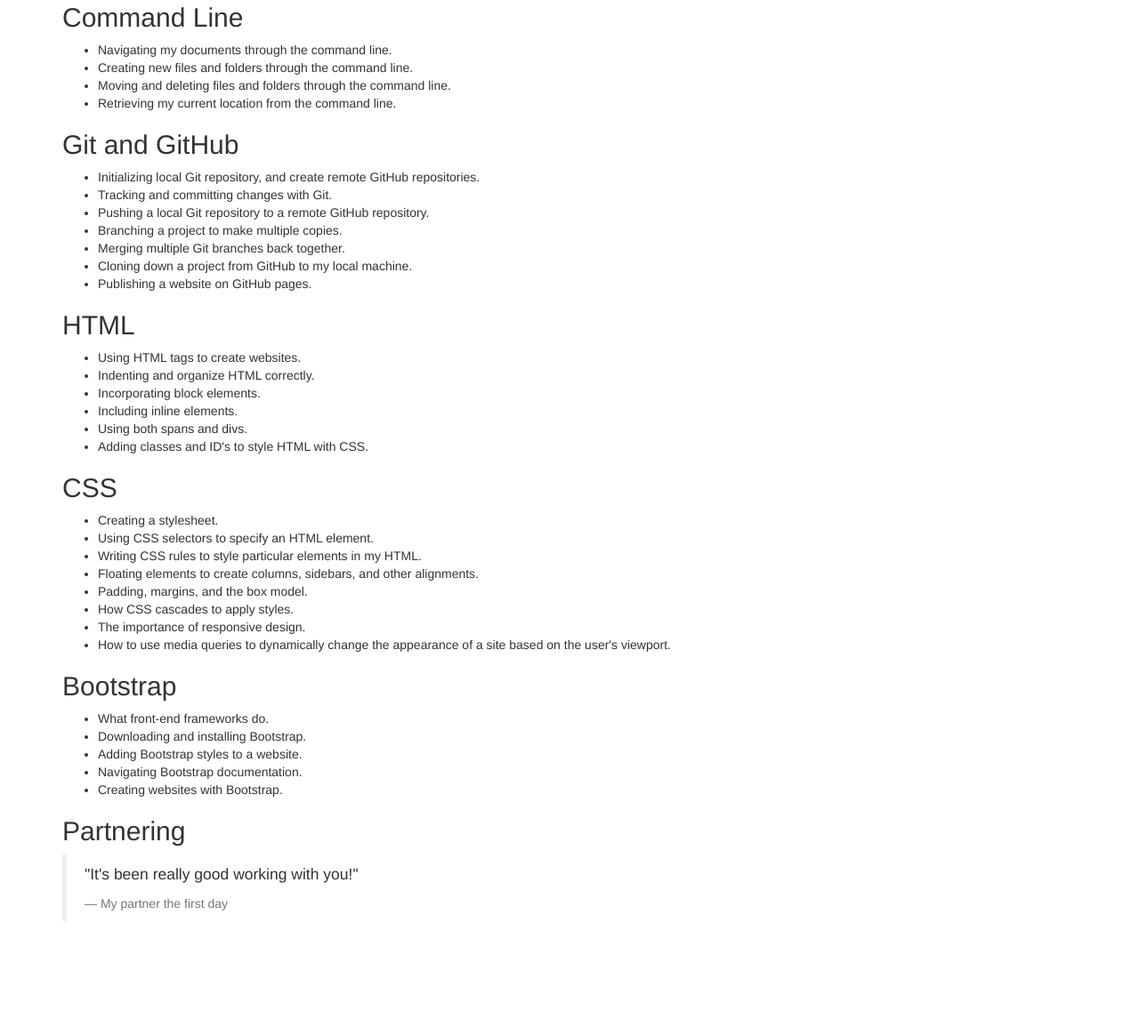
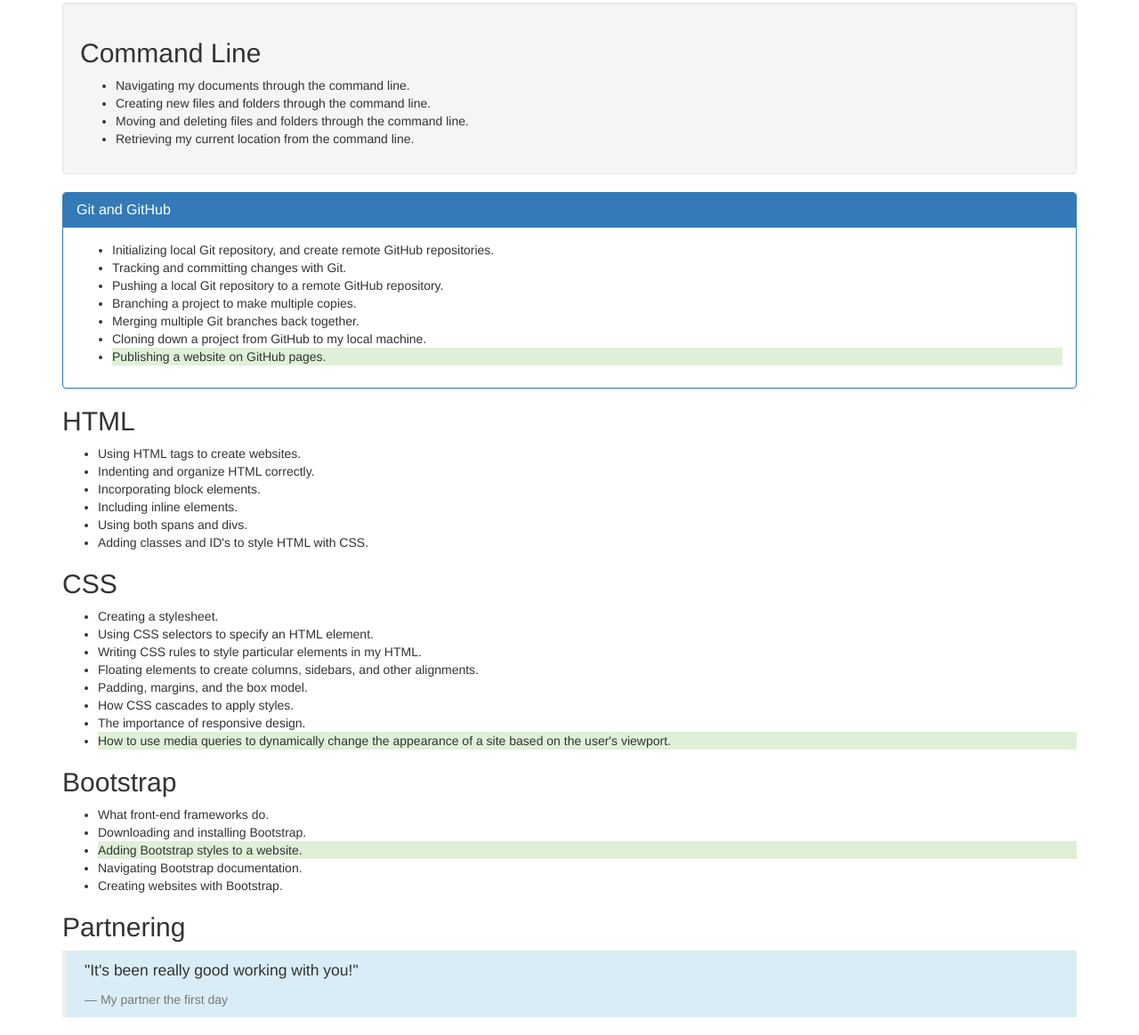
Before and after one commit to Mathew29/week-in-review, a plain HTML site: page index.html in a window 1280 px wide. Shown: the part 267-1431 px from the top of the page at 89% size. Before the commit the page ends 1323 px from the top, so only its background shows below. Drawn offline with Linux system fonts and the light colour scheme.

Commit message:
add panel classes

```diff
--- a/index.html
+++ b/index.html
@@ -13,6 +13,7 @@
         I've almost finished my first week at Epicodus. Here are some of the things I've learned so far:
         </p>
     </div>
+    <div class="well">
       <h2>Command Line</h2>
       <ul>
         <li>Navigating my documents through the command line.</li>
@@ -20,7 +21,12 @@
         <li>Moving and deleting files and folders through the command line.</li>
         <li>Retrieving my current location from the command line.</li>
       </ul>
-    <h2>Git and GitHub</h2>
+    </div>
+    <div class="panel panel-primary">
+      <div class="panel-heading">
+        <h2 class="panel-title">Git and GitHub</h2>
+      </div>
+      <div class="panel-body">
         <ul>
           <li>Initializing local Git repository, and create remote GitHub repositories.</li>
           <li>Tracking and committing changes with Git.</li>
@@ -28,8 +34,10 @@
           <li>Branching a project to make multiple copies.</li>
           <li>Merging multiple Git branches back together.</li>
           <li>Cloning down a project from GitHub to my local machine.</li>
-      <li>Publishing a website on GitHub pages.</li>
+          <li class="bg-success">Publishing a website on GitHub pages.</li>
         </ul>
+      </div>
+    </div>
     <h2>HTML</h2>
     <ul>
       <li>Using HTML tags to create websites.</li>
@@ -48,18 +56,18 @@
       <li>Padding, margins, and the box model.</li>
       <li>How CSS cascades to apply styles.</li>
       <li>The importance of responsive design.</li>
-      <li>How to use media queries to dynamically change the appearance of a site based on the user's viewport.</li>
+      <li class="bg-success">How to use media queries to dynamically change the appearance of a site based on the user's viewport.</li>
     </ul>
     <h2>Bootstrap</h2>
     <ul>
       <li>What front-end frameworks do.</li>
       <li>Downloading and installing Bootstrap.</li>
-      <li>Adding Bootstrap styles to a website.</li>
+      <li class="bg-success">Adding Bootstrap styles to a website.</li>
       <li>Navigating Bootstrap documentation.</li>
       <li>Creating websites with Bootstrap.</li>
     </ul>
     <h2>Partnering</h2>
-    <blockquote>
+    <blockquote class="bg-info">
       <p>"It's been really good working with you!"</p>
       <footer>My partner the first day</footer>
     </blockquote>
```
Lines whose indentation alone changed are shown as unchanged.
